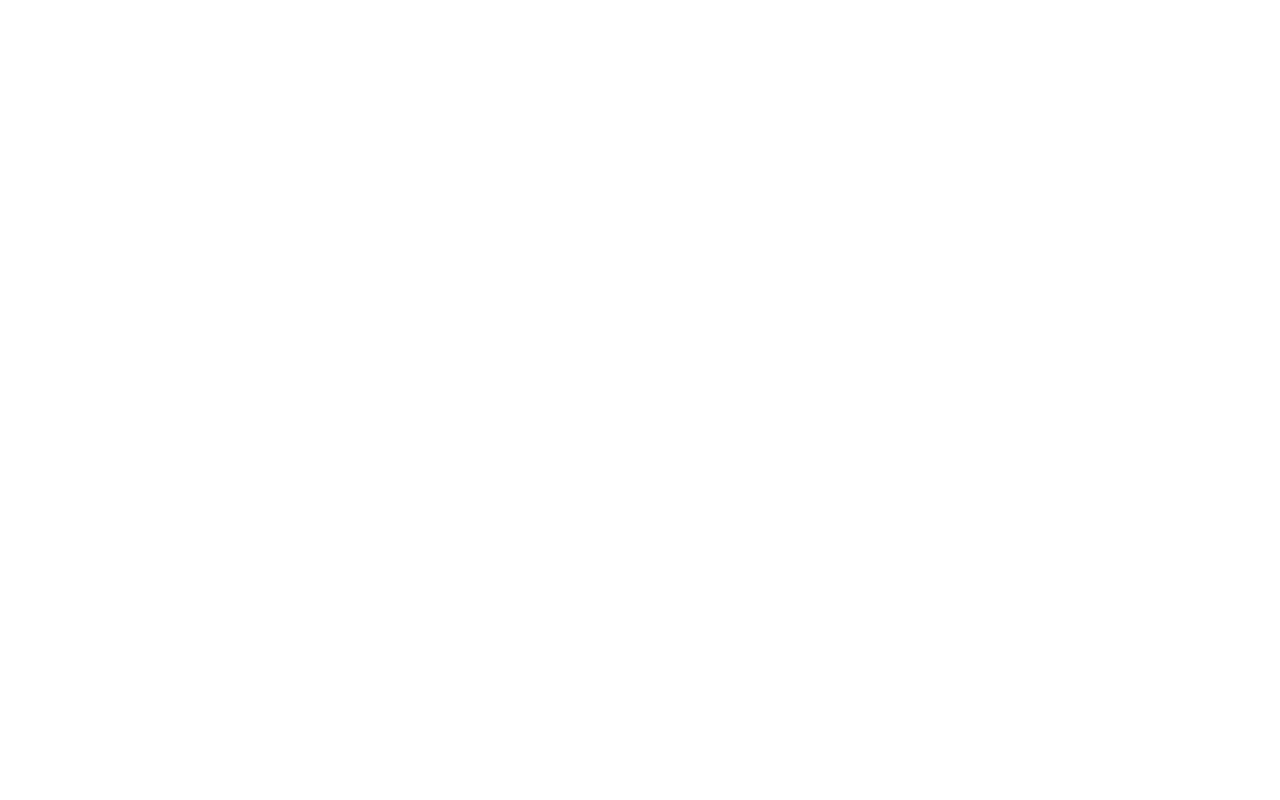
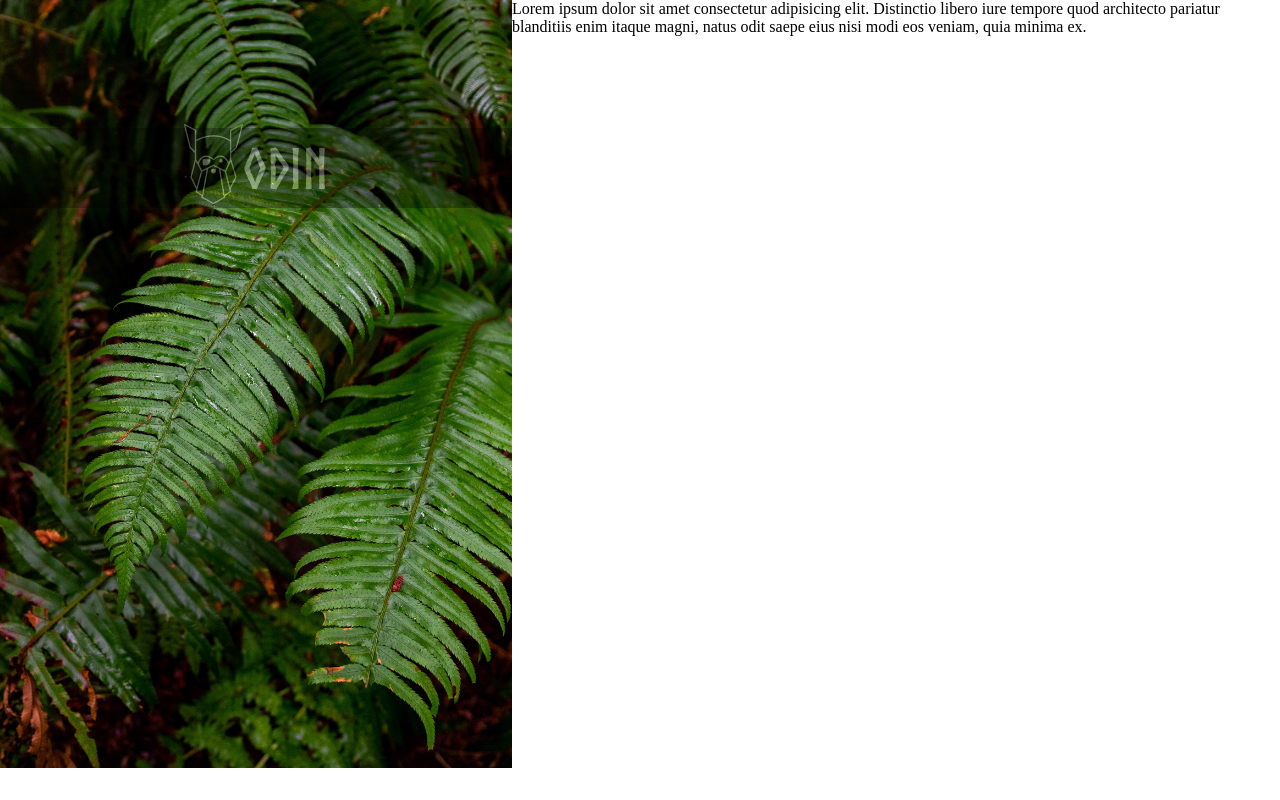
Before and after one commit to Keiren-b/sign_up, a plain HTML site: page index.html in a window 1280 px wide. Drawn offline with Linux system fonts and the light colour scheme.

Commit message:
still need to fix position in logo box

```diff
--- a/index.html
+++ b/index.html
@@ -8,6 +8,21 @@
     <title>Sign_Up</title>
 </head>
 <body>
+<div id="container">
+    <div id="lpanel">
+        <div id="logoContainer">
+            <div id="llogo">
+                <img src="odin-lined.png">
+            </div>
+            <div id="logoText">ODIN</div>
+        </div>
 
+    </div>
+    <div id="rpanel">Lorem ipsum dolor sit amet consectetur adipisicing elit. Distinctio libero iure tempore quod architecto pariatur blanditiis enim itaque magni, natus odit saepe eius nisi modi eos veniam, quia minima ex.
+        <div id="text"></div>
+        <div id="form"></div>
+        <div id="button"></div>
+    </div>
+</div>
 </body>
 </html>
--- a/style.css
+++ b/style.css
@@ -0,0 +1,54 @@
+@font-face {
+    font-family: Norse-Bold;
+    src: url(Norse-Bold.otf);
+}
+
+:root {
+   /* here we can declare custom style variables. see https://www.theodinproject.com/lessons/node-path-intermediate-html-and-css-custom-properties */
+  }
+
+body{
+    margin: 0px;
+}
+
+#container {
+    min-height: 100vh;
+    min-width: 100vw;
+    display: flex;
+}
+
+/* left hand side of the page */
+#lpanel {
+    min-height: 100vh;
+    min-width: 40vw;
+    background: no-repeat url(halie-west-25xggax4bSA-unsplash.jpg);
+    background-size: contain;
+}
+
+#logoContainer {
+    margin-top: 16vh;
+    max-height: 10vh;
+    display: flex;
+    align-items: center;
+    justify-content: center;
+    font-family: Norse-Bold;
+    font-size: 7vh;
+    background: black;
+    opacity: 0.3
+
+}
+img {
+    max-height: 10vh;
+    max-width: auto;
+}
+#logoText {
+    display: flex;
+    align-items: center;
+    justify-content: center;
+    color: white;
+}
+
+/* right hand side of the page */
+#rpanel {
+
+}
```
Also changed, not shown: Norse-Bold.otf (added), halie-west-25xggax4bSA-unsplash.jpg (added), odin-lined.png (added), sign-up-form.png (added), 1 other file.
